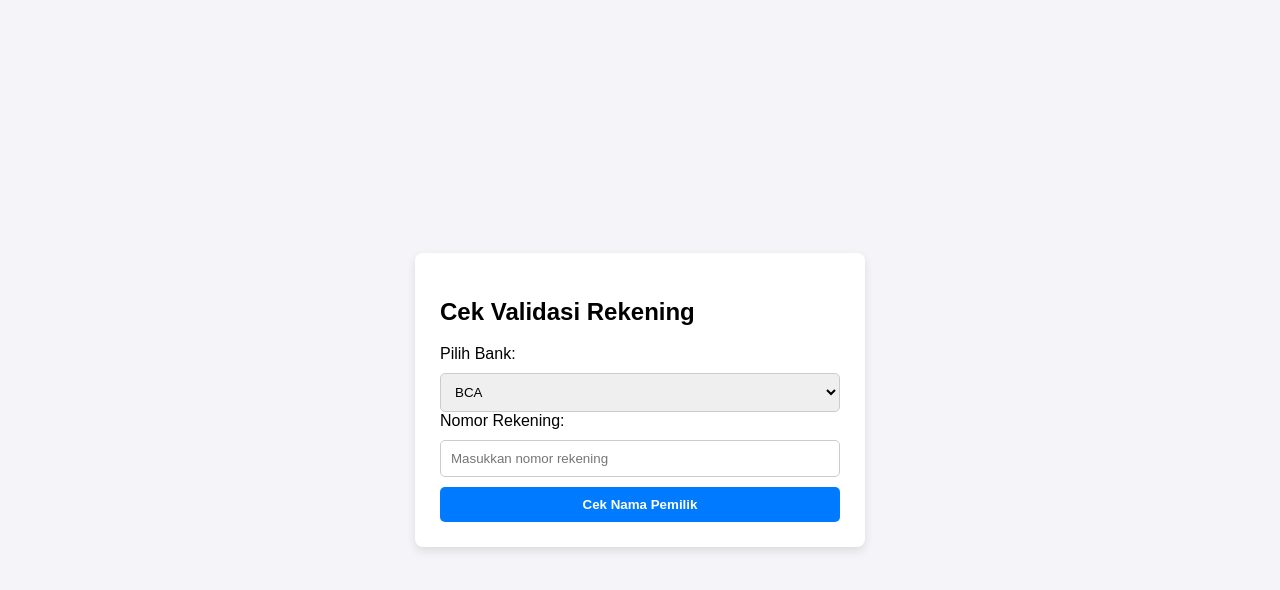
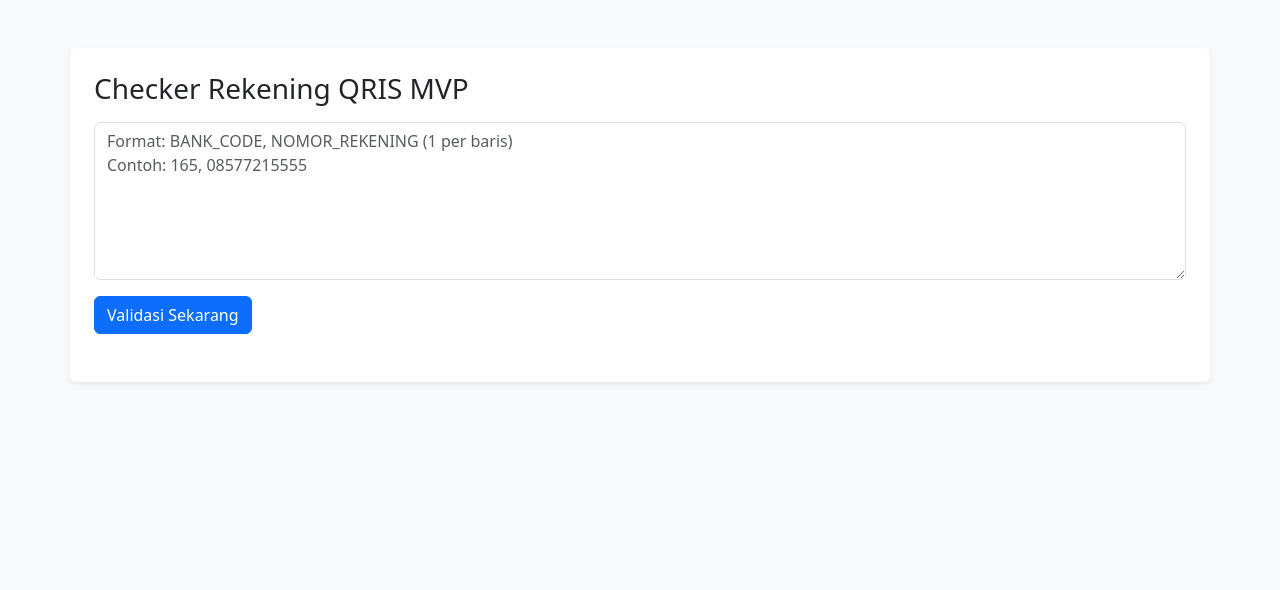
Before and after one commit to SangBelalang-ops/CRQ, a website: page public/index.html in a window 1280 px wide. Drawn offline with nearby package versions, Linux system fonts and the light colour scheme.

Commit message:
Update index.html

```diff
--- a/public/index.html
+++ b/public/index.html
@@ -2,70 +2,48 @@
 <html lang="id">
 <head>
     <meta charset="UTF-8">
-    <meta name="viewport" content="width=device-width, initial-scale=1.0">
-    <title>Cek Rekening Validasi</title>
-    <style>
-        body { font-family: Arial, sans-serif; background: #f4f4f9; display: flex; justify-content: center; align-items: center; height: 100vh; margin: 0; }
-        .card { background: white; padding: 25px; border-radius: 8px; box-shadow: 0 4px 10px rgba(0,0,0,0.1); width: 100%; max-width: 400px; }
-        input, select, button { width: 100%; padding: 10px; margin-top: 10px; border: 1px solid #ccc; border-radius: 5px; box-sizing: border-box; }
-        button { background: #007bff; color: white; border: none; cursor: pointer; font-weight: bold; }
-        button:hover { background: #0056b3; }
-        #result { margin-top: 15px; padding: 10px; background: #e9ecef; border-radius: 5px; display: none; }
-    </style>
+    <title>QRIS MVP Bulk Account Checker</title>
+    <link href="https://cdn.jsdelivr.net/npm/bootstrap@5.3.0/dist/css/bootstrap.min.css" rel="stylesheet">
 </head>
-<body>
+<body class="bg-light p-5">
+    <div class="container bg-white p-4 rounded shadow-sm">
+        <h3 class="mb-3">Checker Rekening QRIS MVP</h3>
+        <textarea id="inputData" class="form-control mb-3" rows="6" placeholder="Format: BANK_CODE, NOMOR_REKENING (1 per baris)&#10;Contoh: 165, 08577215555"></textarea>
+        <button onclick="processCheck()" class="btn btn-primary">Validasi Sekarang</button>
 
-<div class="card">
-    <h2>Cek Validasi Rekening</h2>
-    <label>Pilih Bank:</label>
-    <select id="bankCode">
-        <option value="bca">BCA</option>
-        <option value="bni">BNI</option>
-        <option value="bri">BRI</option>
-        <option value="mandiri">Mandiri</option>
-    </select>
+        <div id="resultArea" class="mt-4"></div>
+    </div>
 
-    <label>Nomor Rekening:</label>
-    <input type="text" id="accountNumber" placeholder="Masukkan nomor rekening">
+    <script>
+        async function processCheck() {
+            const raw = document.getElementById('inputData').value;
+            const lines = raw.split('\n');
+            const accounts = [];
 
-    <button onclick="cekRekening()">Cek Nama Pemilik</button>
+            lines.forEach(line => {
+                const parts = line.split(',');
+                if(parts.length >= 2) {
+                    accounts.push({
+                        bankCode: parts[0].trim(),
+                        accountNumber: parts[1].trim()
+                    });
+                }
+            });
 
-    <div id="result"></div>
-</div>
-
-<script>
-    async function cekRekening() {
-        const bankCode = document.getElementById('bankCode').value;
-        const accountNumber = document.getElementById('accountNumber').value;
-        const resultDiv = document.getElementById('result');
-
-        if (!accountNumber) {
-            alert('Masukkan nomor rekening terlebih dahulu!');
-            return;
-        }
-
-        resultDiv.style.display = 'block';
-        resultDiv.innerHTML = 'Memeriksa...';
-
-        try {
-            const response = await fetch('/api/check-account', {
+            const res = await fetch('/api/check-accounts', {
                 method: 'POST',
                 headers: { 'Content-Type': 'application/json' },
-                body: JSON.stringify({ bankCode, accountNumber })
+                body: JSON.stringify({ accounts })
             });
 
-            const result = await response.json();
-
-            if (result.success) {
-                resultDiv.innerHTML = `<strong>Pemilik:</strong> ${result.data.account_name}`;
-            } else {
-                resultDiv.innerHTML = `<span style="color:red;">${result.message}</span>`;
-            }
-        } catch (err) {
-            resultDiv.innerHTML = `<span style="color:red;">Terjadi kesalahan koneksi sistem.</span>`;
+            const data = await res.json();
+            let html = '<table class="table table-bordered"><thead><tr><th>Bank</th><th>No Rekening</th><th>Nama Pemilik</th></tr></thead><tbody>';
+            data.results.forEach(r => {
+                html += `<tr><td>${r.bank}</td><td>${r.account}</td><td>${r.accountName}</td></tr>`;
+            });
+            html += '</tbody></table>';
+            document.getElementById('resultArea').innerHTML = html;
         }
-    }
-</script>
-
+    </script>
 </body>
 </html>
```
